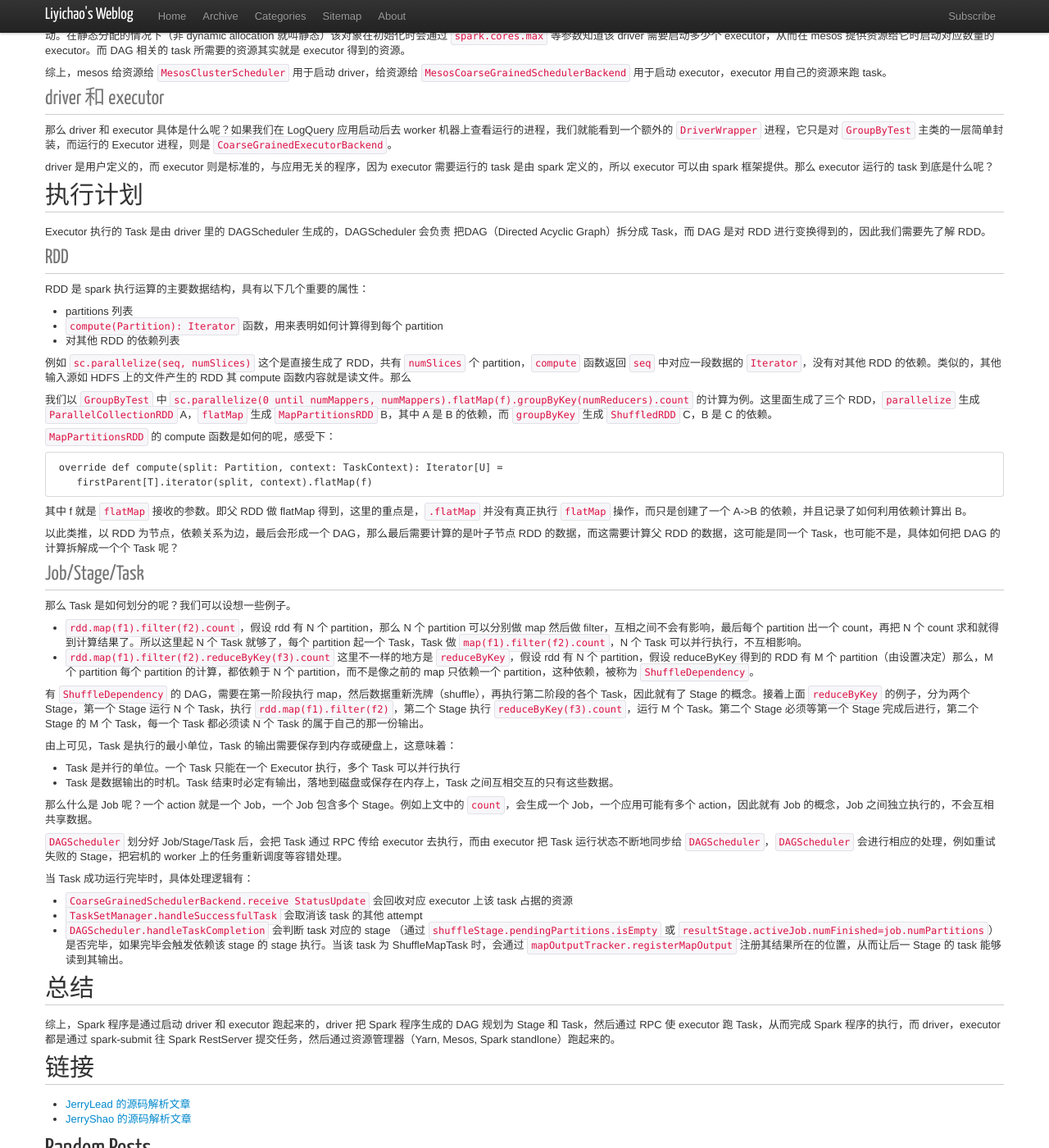
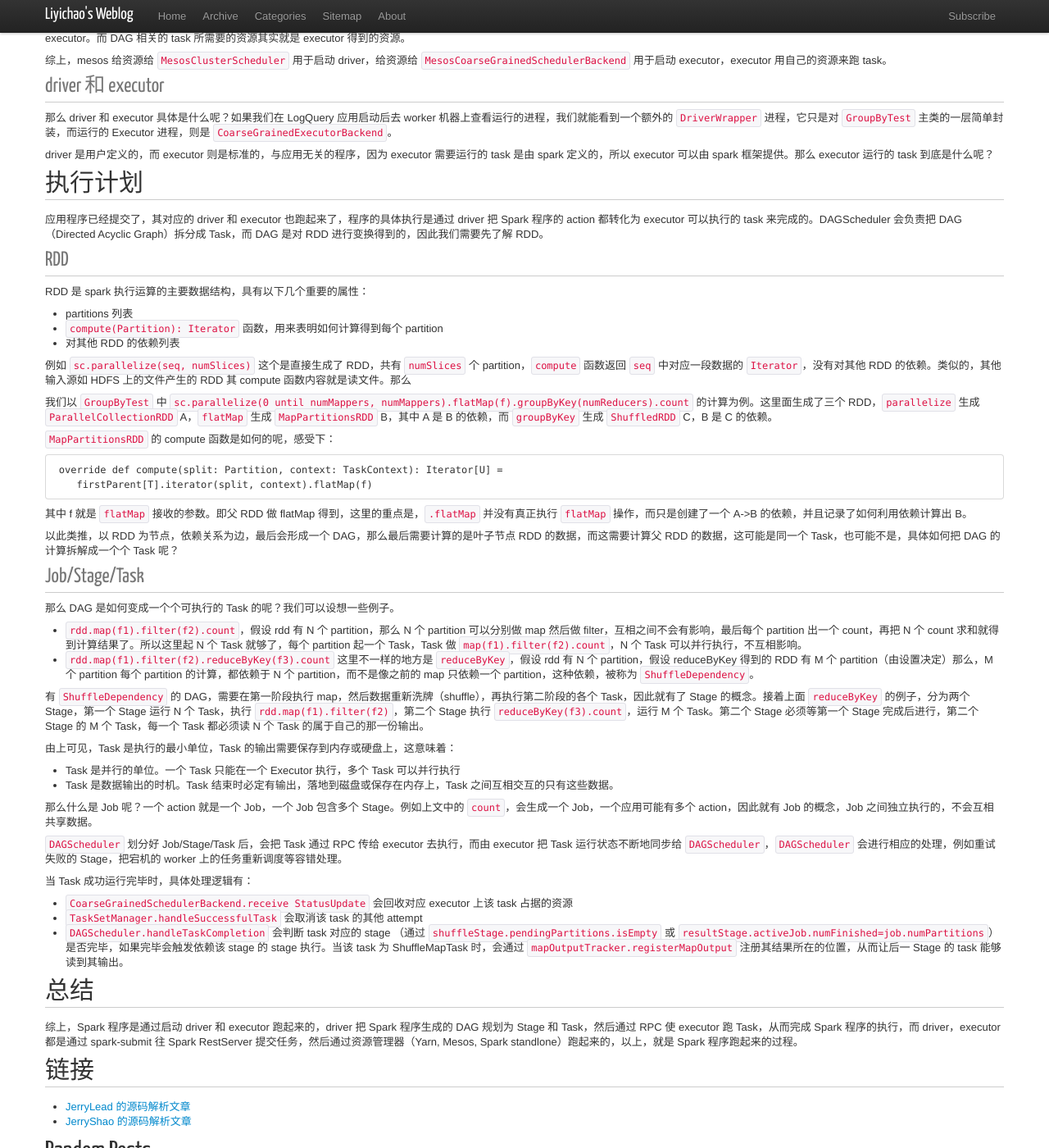
Before and after one commit to liyichao/liyichao.github.io, a Jekyll site: the page built from _posts/2017/2017-06-12-spark-程序是怎么跑起来的.md, in a window 1280 px wide and 1400 px high, scrolled down 995 px. Shown: the whole window at 82% size. Built offline with Jekyll 4.4.1, drawn with Linux system fonts in a browser that asks for light colours; nearby versions of some CDN libraries; comment, search, counter and statistics services are not loaded.

Commit message:
Add some.

```diff
--- a/_posts/2017/2017-06-12-spark-程序是怎么跑起来的.md
+++ b/_posts/2017/2017-06-12-spark-程序是怎么跑起来的.md
@@ -12,7 +12,7 @@
 
 我们要把 spark 程序跑起来，得先把 spark 部署起来，部署有三种方式 Mesos，Yarn，Standalone。以 Standalone 为例（其他类似），我们准备三台机器，一台运行 `./sbin/start-master.sh`，另两台运行 `./sbin/start-slave.sh <master-spark-URL>`，这样，spark cluster 就跑起来了。
 
-### 资源管理器
+#### 资源管理器
 
 那么 spark cluster 有什么用？我们知道，spark 是分布式执行的，对于一个计算，会分解为很多 task，那么这些 task 会分配到多台机器去执行，那么这就涉及一些问题，例如把 task 分配到哪台机器去执行？每台机器上的 CPU，Memory 还剩多少，够不够执行这个 task？task 结束了 CPU 资源怎么回收以分配给别的 task？这些功能就是资源管理器需要提供的，以 Mesos 为例：
 
@@ -32,7 +32,7 @@
 
 注意上文中`可靠地`三个字，在分布式环境下，Mesos Master 可能挂，Slave 可能挂，Slave 所在节点和 Master 网络不通，消息可能丢，可能延迟。如何在这些恶劣的环境下，依然维护好各机器的状态，各 Task 的状态，以及各 Scheduler 和 Executor 的状态，如何避免这些失败影响应用程序（即容错），在 Task 多，应用程序多时，如何保证调度程序的性能等都是资源管理器需要解决的问题，对此有额外的兴趣的可以去研究 Mesos，Yarn，以及 Borg 之类的，这里就不再深究。
 
-### spark-submit
+## 提交应用程序
 
 spark 部署好了，我们要提交 spark 程序给 spark cluster 去运行，一般来说，我们通过 spark-submit 提交我们的程序，例如：
 
@@ -58,7 +58,7 @@
 
 ## 执行计划
 
-Executor 执行的 Task 是由 driver 里的 DAGScheduler 生成的，DAGScheduler 会负责 把DAG（Directed Acyclic Graph）拆分成 Task，而 DAG 是对 RDD 进行变换得到的，因此我们需要先了解 RDD。
+应用程序已经提交了，其对应的 driver 和 executor 也跑起来了，程序的具体执行是通过 driver 把 Spark 程序的 action 都转化为 executor 可以执行的 task 来完成的。DAGScheduler 会负责把 DAG（Directed Acyclic Graph）拆分成 Task，而 DAG 是对 RDD 进行变换得到的，因此我们需要先了解 RDD。
 
 ### RDD
 
@@ -84,7 +84,7 @@
 
 ### Job/Stage/Task
 
-那么 Task 是如何划分的呢？我们可以设想一些例子。
+那么 DAG 是如何变成一个个可执行的 Task 的呢？我们可以设想一些例子。
 
 * `rdd.map(f1).filter(f2).count`，假设 rdd 有 N 个 partition，那么 N 个 partition 可以分别做 map 然后做 filter，互相之间不会有影响，最后每个 partition 出一个 count，再把 N 个 count 求和就得到计算结果了。所以这里起 N 个 Task 就够了，每个 partition 起一个 Task，Task 做 `map(f1).filter(f2).count`，N 个 Task 可以并行执行，不互相影响。
 * `rdd.map(f1).filter(f2).reduceByKey(f3).count` 这里不一样的地方是 `reduceByKey`，假设 rdd 有 N 个 partition，假设 reduceByKey 得到的 RDD 有 M 个 partition（由设置决定）那么，M 个 partition 每个 partition 的计算，都依赖于 N 个 partition，而不是像之前的 map 只依赖一个 partition，这种依赖，被称为 `ShuffleDependency`。
@@ -108,7 +108,7 @@
 
 ## 总结
 
-综上，Spark 程序是通过启动 driver 和 executor 跑起来的，driver 把 Spark 程序生成的 DAG 规划为 Stage 和 Task，然后通过 RPC 使 executor 跑 Task，从而完成 Spark 程序的执行，而 driver，executor 都是通过 spark-submit 往 Spark RestServer 提交任务，然后通过资源管理器（Yarn, Mesos, Spark standlone）跑起来的。
+综上，Spark 程序是通过启动 driver 和 executor 跑起来的，driver 把 Spark 程序生成的 DAG 规划为 Stage 和 Task，然后通过 RPC 使 executor 跑 Task，从而完成 Spark 程序的执行，而 driver，executor 都是通过 spark-submit 往 Spark RestServer 提交任务，然后通过资源管理器（Yarn, Mesos, Spark standlone）跑起来的，以上，就是 Spark 程序跑起来的过程。
 
 ## 链接
 
```
